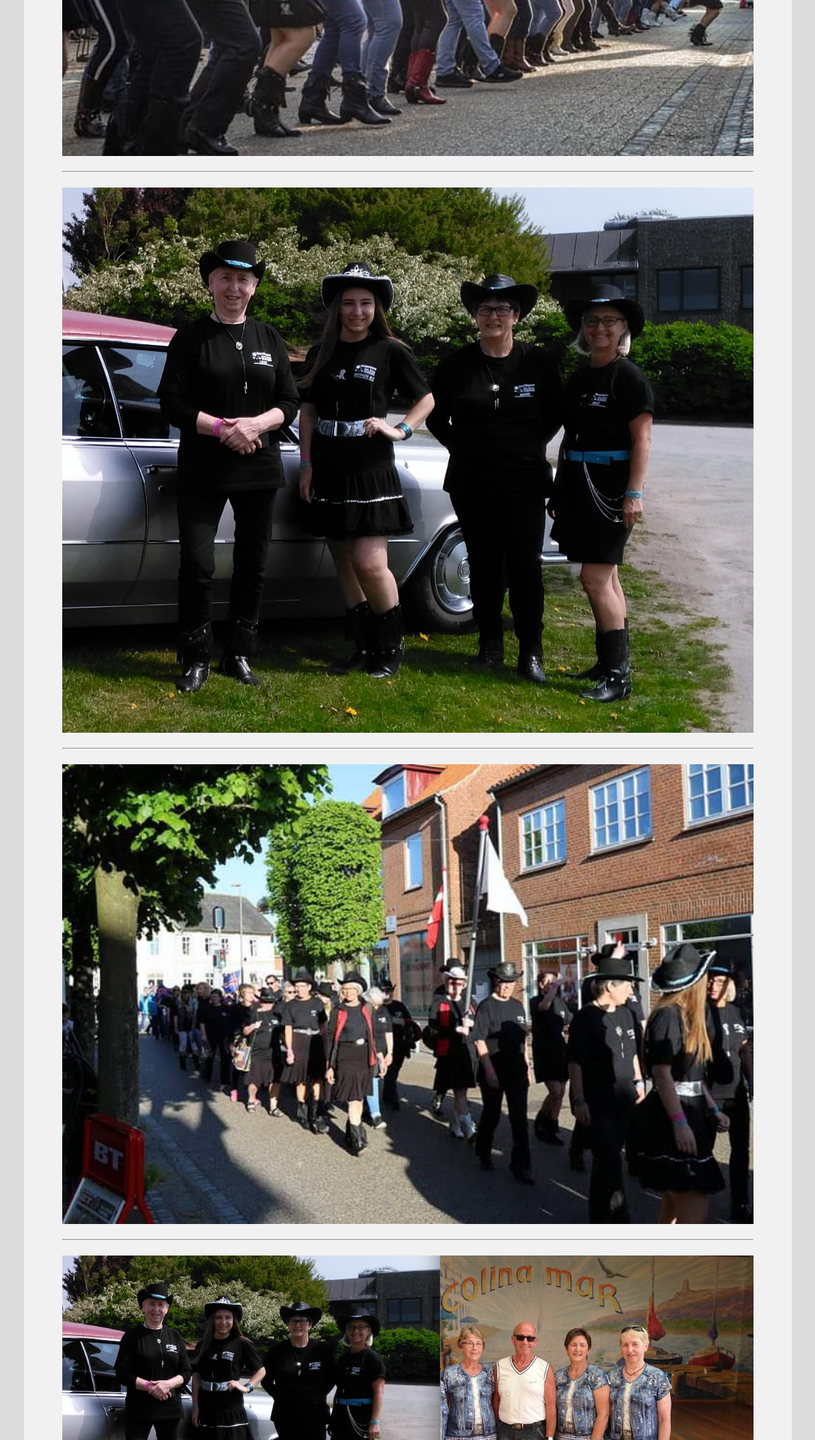
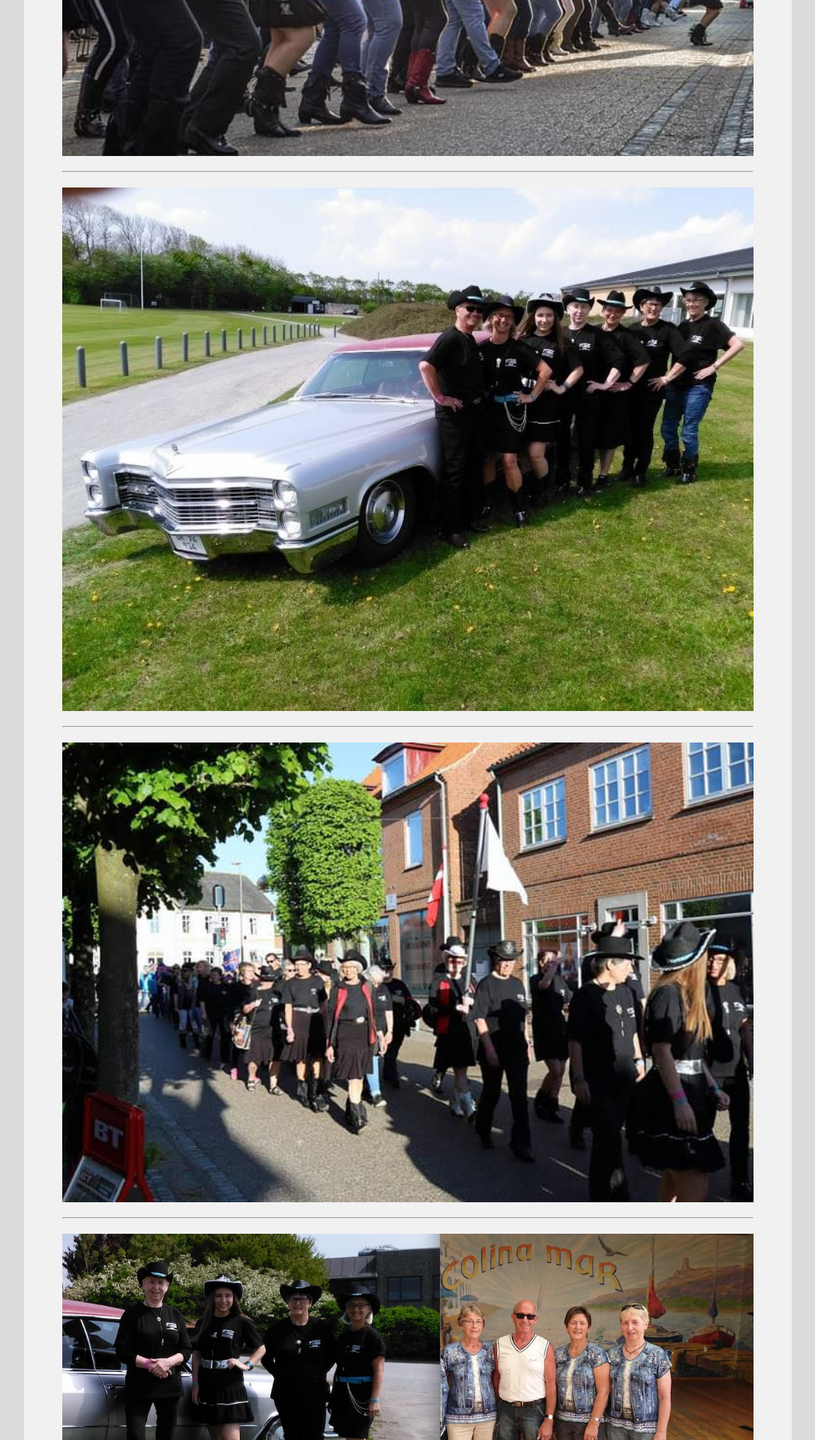
Before and after one commit to lonemathiasen/lonemathiasen.github.io, a Jekyll site: the page built from billeder.md, in a window 1280 px wide. Shown: the part 682-2602 px from the top of the page at 75% size, without its empty margins (96-1183 px from the left). Built offline with Jekyll 4.4.1, drawn with Linux system fonts in a browser that asks for light colours.

Commit message:
Ændret billede

```diff
--- a/billeder.md
+++ b/billeder.md
@@ -12,7 +12,7 @@ description: YOLO
 
 ---
 
-![Skærbæk 2018 - old car](/assets/Skærbæk 2018 - 4.jpg)
+![Skærbæk 2018 - old car](/assets/Skærbæk med bil 2018.jpg)
 
 ---
 
```
